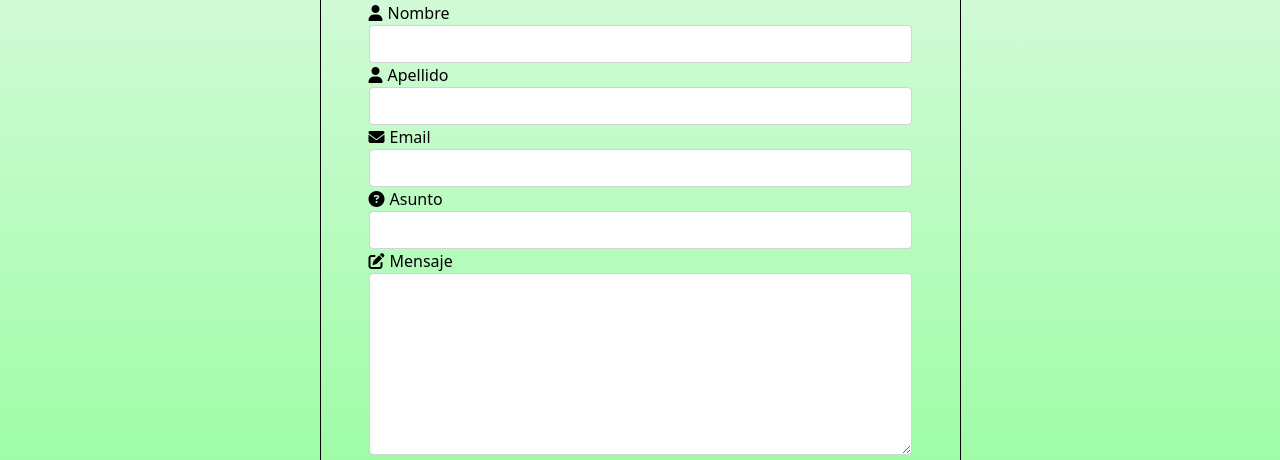
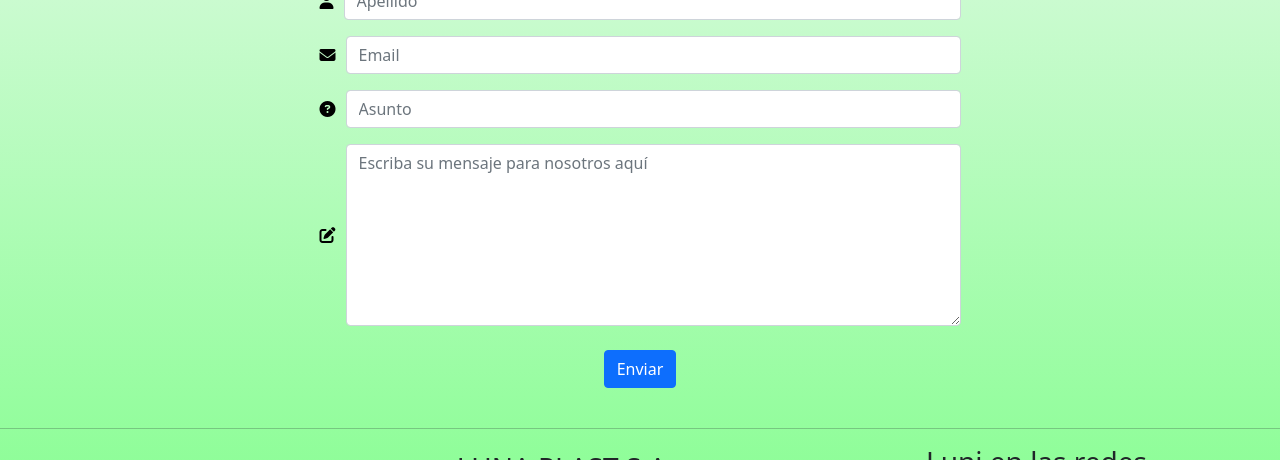
Before and after one commit to ivanchimenti/proyecto-final-desarrollo-web, a website: page pages/seccion3.html in a window 1280 px wide. Shown: the part 360-820 px from the top of the page. Drawn offline with nearby package versions, Linux system fonts and the light colour scheme; a web font is replaced by a local one.

Commit message:
Correccion del formulario

```diff
--- a/pages/seccion3.html
+++ b/pages/seccion3.html
@@ -82,44 +82,44 @@
       <!-- Formulario de contacto -->
       <div class="site-section" id="contact-section">
         <div class="container">
-          <div class="row mb-5">
-            <!-- <div class="col-12 text-center">
+          <div class="row m-3">
+            <div class="col-12 text-center">
               <h2 class="section-title mb-3">Envianos tu consulta</h2>
-            </div> -->
+            </div>
           </div>
           <div class="row justify-content-center">
-            <div class="col-lg-7 mb-5">
-              <form method="POST" action="enviar.php" class="p-5" id="contact-form" name="contact-form" style="border: 1px solid black;">
+            <div class="col-lg-7 mb-3">
+              <form method="POST" action="enviar.php" id="contact-form" name="contact-form">
                 <!-- <h2 class="h4 text-black mb-5">Contacto</h2>  -->
-                <h2 class="section-title mb-3">Envianos tu consulta</h2>
+                <!-- <h2 class="section-title mb-3">Envianos tu consulta</h2> -->
                 <div class="row form-group">
-                  <div class="col-md-12 mb-3 mb-md-0">
-                    <label class="text-black" for="fname"><i class="fas fa-user"></i>Nombre</label>
-                    <input type="text" id="fname" class="form-control" name="nombre" required="">
+                  <div class="col-md-12 mb-3 mb-md-0 d-flex align-items-center pb-3">
+                    <label class="text-black" for="fname"><i class="fas fa-user"></i></label>
+                    <input type="text" id="fname" class="form-control" name="nombre" required="active" placeholder="Nombre">
                   </div>
                 </div>
                 <div class="row form-group">
-                  <div class="col-md-12 mb-3 mb-md-0">
-                    <label class="text-black" for="fsurname"><i class="fas fa-user"></i>Apellido</label>
-                    <input type="text" id="fsurname" class="form-control" name="apellido" required="">
+                  <div class="col-md-12 mb-3 mb-md-0 d-flex align-items-center pb-3">
+                    <label class="text-black" for="fsurname"><i class="fas fa-user iconito"></i></label>
+                    <input type="text" id="fsurname" class="form-control" name="apellido" required="active" placeholder="Apellido">
                   </div>
                 </div>
                 <div class="row form-group">
-                  <div class="col-md-12">
-                    <label class="text-black" for="email"><i class="fas fa-envelope"></i>Email</label>
-                    <input type="email" id="email" class="form-control" name="email">
+                  <div class="col-md-12 d-flex align-items-center pb-3">
+                    <label class="text-black" for="email"><i class="fas fa-envelope"></i></label>
+                    <input type="email" id="email" class="form-control" name="email" required="active" placeholder="Email">
                   </div>
                 </div>
                 <div class="row form-group">
-                  <div class="col-md-12">
-                    <label class="text-black" for="subject"><i class="fas fa-question-circle"></i>Asunto</label>
-                    <input type="subject" id="subject" class="form-control">
+                  <div class="col-md-12 d-flex align-items-center pb-3">
+                    <label class="text-black" for="subject"><i class="fas fa-question-circle"></i></label>
+                    <input type="subject" id="subject" class="form-control" required="active" placeholder="Asunto">
                   </div>
                 </div>
                 <div class="row form-group">
-                  <div class="col-md-12">
-                    <label class="text-black" for="message"><i class="fas fa-edit"></i>Mensaje</label>
-                    <textarea name="mensaje" id="message" cols="30" rows="7" class="form-control" placeholder=""></textarea>
+                  <div class="col-md-12 d-flex align-items-center pb-3">
+                    <label class="text-black" for="message"><i class="fas fa-edit"></i></label>
+                    <textarea name="mensaje" id="message" cols="30" rows="7" class="form-control" required="active" placeholder="Escriba su mensaje para nosotros aquí"></textarea>
                   </div>
                 </div>
                 <div class="row form-group">
--- a/scss/styles.scss
+++ b/scss/styles.scss
@@ -81,8 +81,9 @@ main {
     }
 
     .fas {
-        padding-right: 5px;
+        padding-right: 10px;
     }
+
 }
 /* FIN MAIN */
 
```
Also changed, not shown: css/styles.css, 1 other file.
